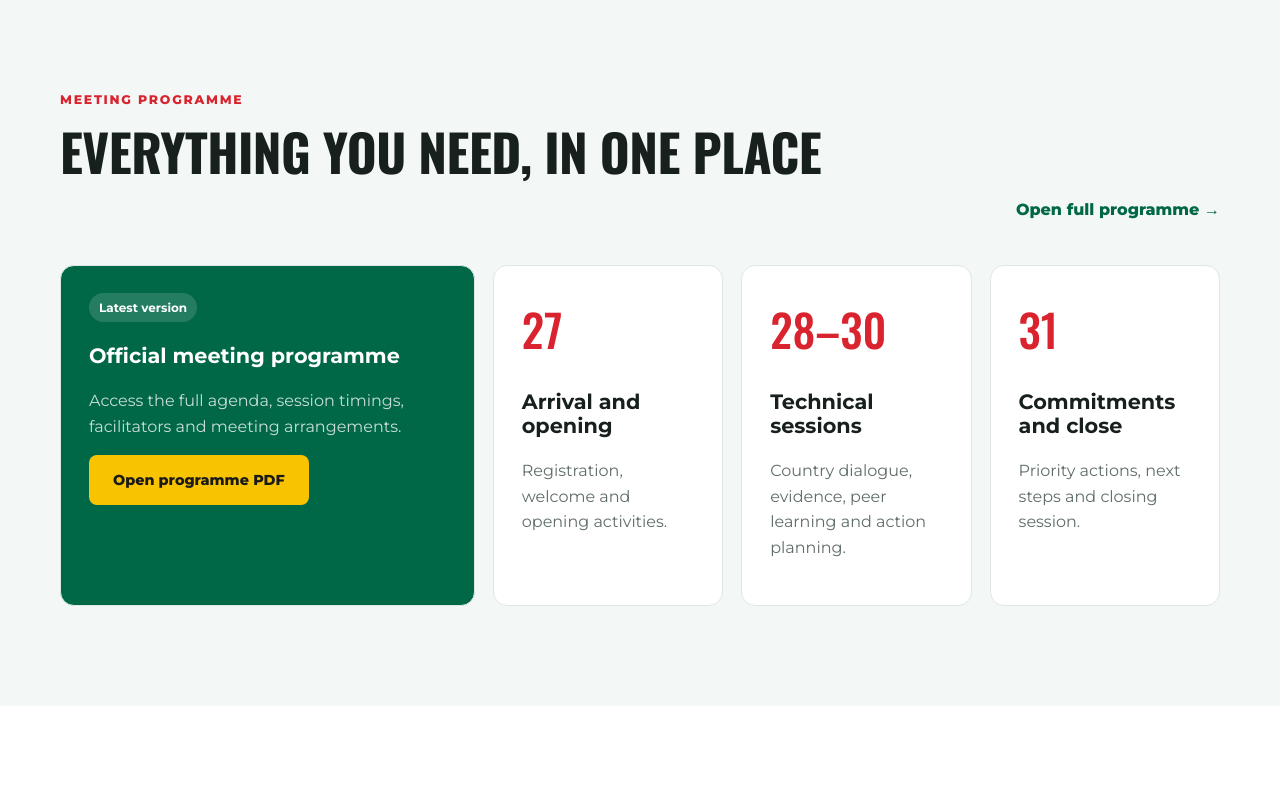
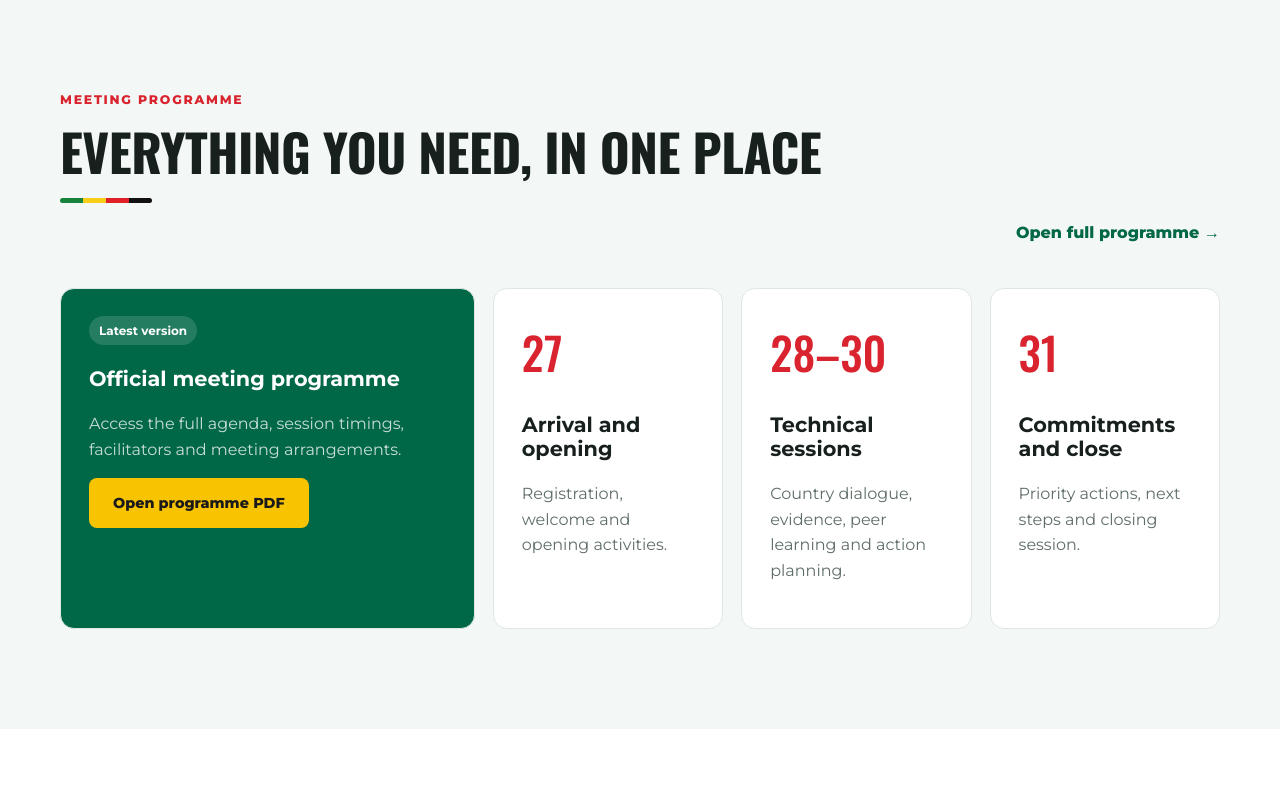
Before and after one commit to East-SouthernAfrica/2026-ESA-EPI-Managers-Meeting, a plain HTML site: page index.html in a window 1280 px wide. Shown: the part 1460-2260 px from the top of the page. Drawn offline with nearby package versions, Linux system fonts and the light colour scheme.

Commit message:
Update styles.css

```diff
--- a/styles.css
+++ b/styles.css
@@ -307,3 +307,18 @@ footer { background: #09100d; color: rgba(255,255,255,.7); padding: 28px 0; font
     min-height: 430px;
   }
 }
+.section-heading h2::after {
+  content: "";
+  display: block;
+  width: 92px;
+  height: 5px;
+  margin-top: 18px;
+  border-radius: 999px;
+  background: linear-gradient(
+    90deg,
+    #16823b 0 25%,
+    #f7ce18 25% 50%,
+    #df2027 50% 75%,
+    #111111 75% 100%
+  );
+}
```
